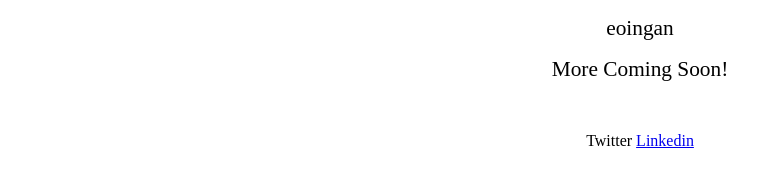
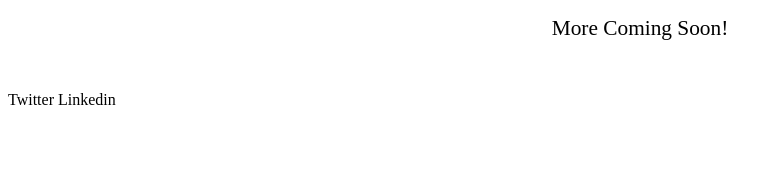
Before and after one commit to eoingan/eoingan.github.io, a plain HTML site: page index.html in a window 1280 px wide. Shown: the whole page, without its empty margins (0-781 px from the left). Drawn offline with Linux system fonts and the light colour scheme.

Commit message:
Update index.html

```diff
--- a/index.html
+++ b/index.html
@@ -7,13 +7,13 @@
 
 	</head>
 	<body>
-		<p style="text-align: center;"><span style="font-size: 16pt;  color: #000000;">eoingan</span></p>
+		<p style="text-align: center;"><span style="font-size: 16pt;  color: #000000;"></span></p>
 		<p style="text-align: center;"><span style="font-size: 16pt;  color: #000000;">More Coming Soon!</span></p>
 		<p style="text-align: center;">&nbsp;</p>
 
-		<footer style="text-align: center;>
-			<a href="https://twitter.com/eoingan">Twitter</a>
- 			 <a href="https://www.linkedin.com/in/eoin-gannon/">Linkedin</a>
+		<footer >
+			<a style="text-align: center; href="https://twitter.com/eoingan">Twitter</a>
+ 			 <a  style="text-align: center; href="https://www.linkedin.com/in/eoin-gannon/">Linkedin</a>
 		</footer>
 	</body>
 
```
